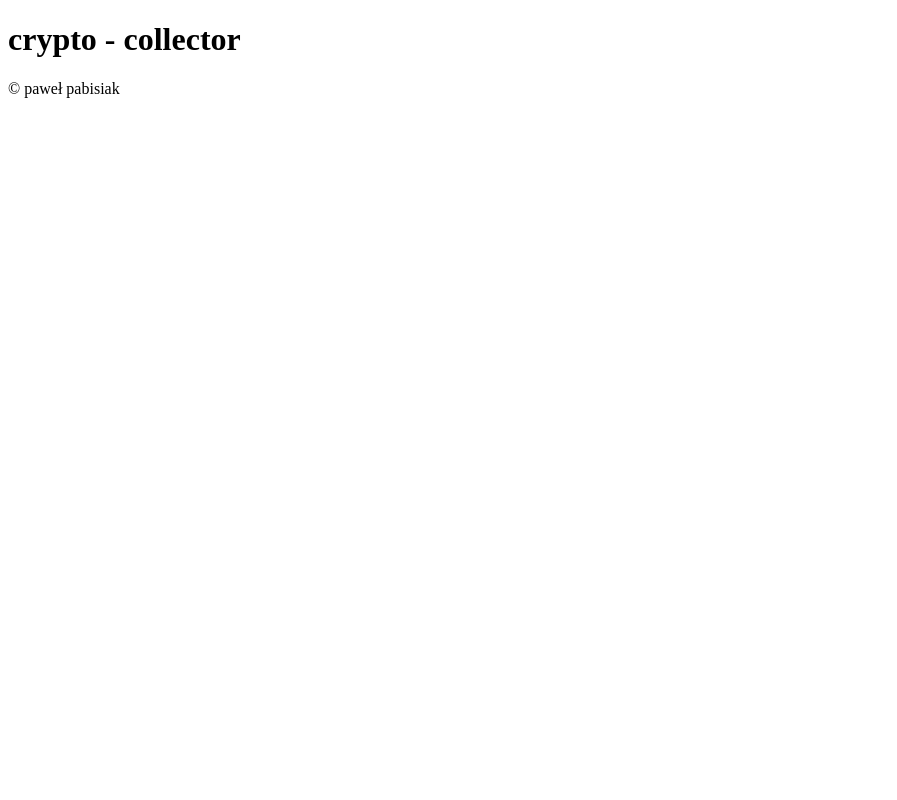
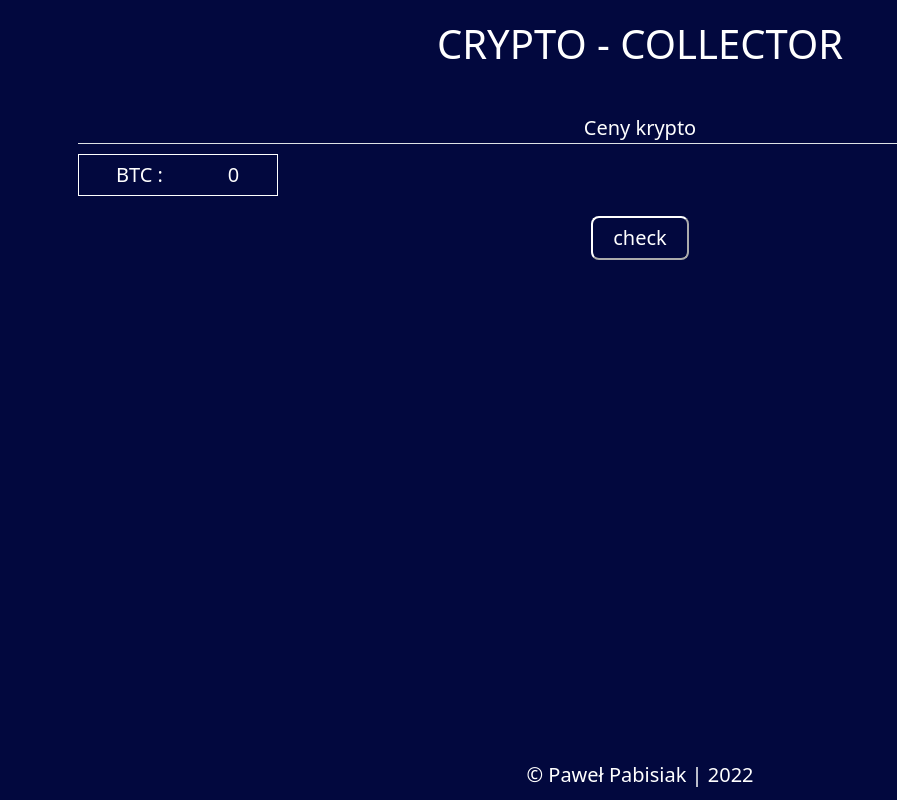
Before and after one commit to PaweliOS/Crypto-Collector, a plain HTML site: page index.html in a window 1280 px wide. Shown: the whole page, without its empty margins (0-897 px from the left). Drawn offline with nearby package versions, Linux system fonts and the light colour scheme; a web font is replaced by a local one.

Commit message:
Added header and .crypto and .buttons section, added apropriate titles and div (crypto__coins--btc) of pair (BTC - USD). Div crypto__coins ready for next pairs. Added JS folder with script.js. At present check button realizing click event - getPrice function and the response (price of BTC) is displaying as content of rypto__coins--btc-price. AXIOS is implemented for easier adjusting of receiving data.

```diff
--- a/index.html
+++ b/index.html
@@ -6,7 +6,11 @@
     <meta name="viewport" content="width=device-width, initial-scale=1.0">
     <title>Crypto-Collector</title>
     <script src="https://kit.fontawesome.com/0b971f3444.js" crossorigin="anonymous"></script>
-
+    <link rel="preconnect" href="https://fonts.googleapis.com">
+    <link rel="preconnect" href="https://fonts.gstatic.com" crossorigin>
+    <link href="https://fonts.googleapis.com/css2?family=Sono:wght@200;300;400;500;600;800&display=swap" rel="stylesheet">
+    <link href="https://cdn.jsdelivr.net/npm/bootstrap@5.2.2/dist/css/bootstrap.min.css" rel="stylesheet" integrity="sha384-Zenh87qX5JnK2Jl0vWa8Ck2rdkQ2Bzep5IDxbcnCeuOxjzrPF/et3URy9Bv1WTRi" crossorigin="anonymous">
+    <link rel="stylesheet" href="https://cdn.jsdelivr.net/npm/bootstrap-icons@1.9.1/font/bootstrap-icons.css">
     <link rel="stylesheet" href="./scss/main.css">
 </head>
 <body>
@@ -17,16 +21,38 @@
         </div>
     </header>
     <main>
-        <section class="container crypto__box">
-            <div class="row row-one"></div>
-            <div class="row row-two"></div>
-            <div class="row row-three"></div>
+        <section class="crypto">
+            <div class="container crypto__box">
+                <p class="col-12 crypto__title text-center border-bottom">ceny krypto</p>
+                <div class="crypto__data">
+                    <div class="crypto__coins crypto__coins--btc">
+                        <p class="crypto__coins--text crypto__coins--title">btc :</p>
+                        <p class="crypto__coins--text crypto__coins--price crypto__coins--btc-price">0</p>
+                    </div>
+                </div>
+
+            </div>
         </section>
-
+        <section class="buttons">
+            <div class="container">
+                <div class="buttons">
+                    <button class="buttons__btns buttons__btn-checkAll" type="button" >check</button></div>
+                </div>
+        </section>
     </main>
     <footer class="footer">
-        <p class="footer__text">&copy; paweł pabisiak</p>
+        <p class="footer__text col-12 ">&copy; paweł pabisiak | 2022</p>
 
     </footer>
+    <script src="https://cdn.jsdelivr.net/npm/@popperjs/core@2.11.6/dist/umd/popper.min.js"
+    integrity="sha384-oBqDVmMz9ATKxIep9tiCxS/Z9fNfEXiDAYTujMAeBAsjFuCZSmKbSSUnQlmh/jp3"
+    crossorigin="anonymous"></script>
+    <script src="https://cdn.jsdelivr.net/npm/bootstrap@5.2.2/dist/js/bootstrap.min.js"
+    integrity="sha384-IDwe1+LCz02ROU9k972gdyvl+AESN10+x7tBKgc9I5HFtuNz0wWnPclzo6p9vxnk"
+    crossorigin="anonymous"></script>
+
+    <script src="https://cdn.jsdelivr.net/npm/axios@1.1.2/dist/axios.min.js"></script>
+
+    <script src="./js/script.js" ></script>
 </body>
 </html>
--- /dev/null
+++ b/js/script.js
@@ -0,0 +1,19 @@
+const checkAllBtn = document.querySelector('.buttons__btn-checkAll')
+const btcPrice = document.querySelector('.crypto__coins--btc-price')
+
+const URL = 'https://api.coingecko.com/api/v3/exchange_rates'
+
+
+
+// const getPrice = () => {
+//     fetch(URL)
+//     .then(res => res.json())
+//         .then(data => console.log(data))
+//         .catch(err => console.log(err))
+// }
+const getPrice = () => {
+    axios.get(URL).then(res => console.log(res.data.rates.usd.value))
+    axios.get(URL).then(res => (btcPrice.textContent = res.data.rates.usd.value + ' USD'))
+}
+
+checkAllBtn.addEventListener('click', getPrice)
--- a/scss/main.scss
+++ b/scss/main.scss
@@ -0,0 +1,99 @@
+*,
+*::before,
+*::after {
+    box-sizing: border-box;
+    margin: 0;
+    padding: 0;
+}
+
+html {
+    font-family: 'Sono', sans-serif;
+    font-size: 62.5%;
+}
+
+body {
+    width: 100vw;
+    height: 100vh;
+    background-color: rgb(2, 8, 62);
+}
+
+.header {
+    padding: 2rem 4rem;
+    &__h1 {
+        color: white;
+        text-transform: uppercase;
+        font-weight: 100;
+        font-size: 4rem;
+    }
+    &__hero-img {
+        text-align: center;
+    }
+}
+
+.crypto {
+        padding: 2rem 4rem;
+    &__box {
+        color: white;
+        font-size: 2rem;
+    }
+    &__title::first-letter {
+        text-transform: uppercase;
+    }
+
+    &__data {
+        display: flex;
+    }
+
+    &__coins {
+        display: flex;
+        width: 200px;
+        border: 1px solid white;
+        padding: 0.5rem;
+        justify-content:space-around;
+
+        &--text {
+            margin-bottom: 0;
+        }
+        &--btc {
+            text-transform: uppercase;
+        }
+
+    }
+    // &__grid {
+    //     display: grid;
+    //     grid-template-columns: repeat(4,100px);
+    //     grid-template-rows: repeat(2,40px);
+    //     grid-gap: 20px, 10px;
+    //     background-color: rgba(255, 255, 255, .3)
+    // }
+
+}
+
+.buttons {
+    display: flex;
+    justify-content: center;
+    // padding: 2rem 4rem;
+    &__btns {
+        padding: 0.5rem 2rem;
+        color: white;
+        background-color: transparent;
+        border-color: white;
+        border-radius: 8px;
+        font-size: 2rem;
+    }
+
+    &__btn-checkAll {
+        // align-self: center;
+    }
+}
+
+.footer {
+    text-align: center;
+    color: white;
+    &__text {
+        position: absolute;
+        bottom: 0;
+        font-size: 2rem;
+        text-transform: capitalize;
+    }
+}
```
Also changed, not shown: scss/main.css, 1 other file.
